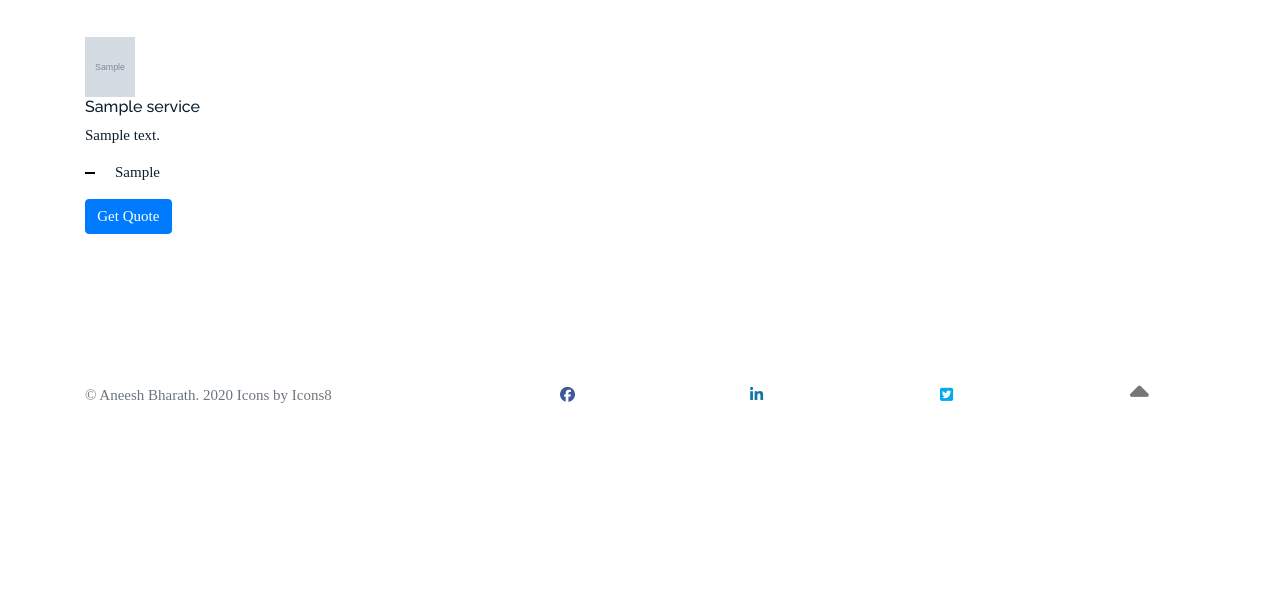
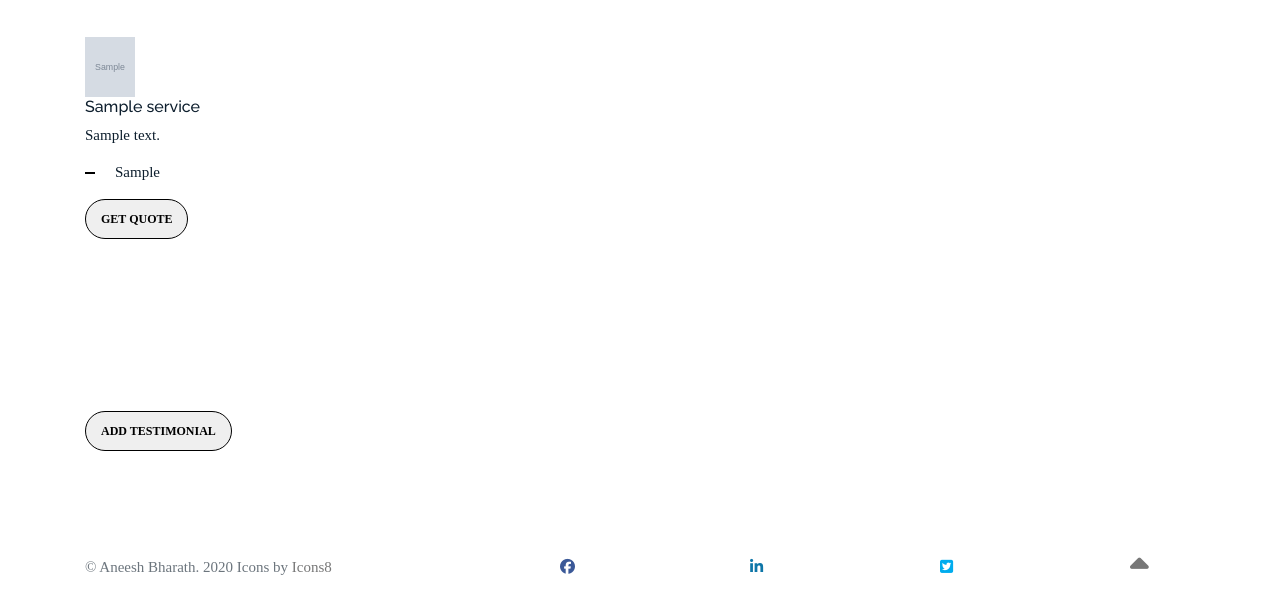
Before and after one commit to AneeshNi47/Portfolio-web, a Django app: page /services/ in a window 1280 px wide. Shown: the part 269-865 px from the top of the page. Before the commit the page ends 672 px from the top, so only its background shows below. Run offline with Django 3.2, Linux system fonts and the light colour scheme; tables that the repository leaves empty hold one stand-in row (values such as "Sample post"); grey boxes marked "Sample" are stand-in pictures; one stand-in notice (Sample message) is shown; some libraries are stand-ins or nearby versions; some web fonts are replaced.

Commit message:
added quote and testimonial button

```diff
--- a/jobs/admin.py
+++ b/jobs/admin.py
@@ -2,7 +2,7 @@ from django.contrib import admin
 
 # Register your models here.
 
-from .models import Job, Vistor, JobImage, Services, ServicePoints, Testimonial
+from .models import Job, Vistor, JobImage, Services, ServicePoints, Testimonial, QuoteRequest
 
 admin.site.register(Job)
 admin.site.register(Vistor)
@@ -10,3 +10,4 @@ admin.site.register(JobImage)
 admin.site.register(Services)
 admin.site.register(ServicePoints)
 admin.site.register(Testimonial)
+admin.site.register(QuoteRequest)
--- a/jobs/templates/jobs/services.html
+++ b/jobs/templates/jobs/services.html
@@ -1,6 +1,14 @@
 {% extends 'base.html' %}
 
 {% block content %}
+<title>Services</title>
+{% if messages %}
+    <script>
+        {% for message in messages %}
+            alert('{{ message }}');
+        {% endfor %}
+    </script>
+{% endif %}
 <style>
     .crop {
         width: 200px;
@@ -14,6 +22,15 @@
         margin: -75px 0 0 -100px;
     }
 </style>
+
+<script type="text/javascript">
+    function modal_value(value) {
+        var serviceID = $(value).data('id');
+        $(".modal-body #serviceID").val( serviceID );
+        $('#add_quote').modal('show');
+    }
+</script>
+
 <section class="section">
 
     <div class="container">
@@ -43,7 +60,13 @@
                                 </ul>
                             {% endif %}
                         {% endfor %}
-                        <button type="button" class="btn btn-primary">Get Quote</button>
+                        <a ></a>
+                        <button class="readmore d-block" type="button" style="border-radius: 50px;" onclick="modal_value(this)"
+                        data-toggle="modal" data-id="{{ service.id }}"
+                        data-toggle="modal"
+                        href="#add_quote" class="btn btn-primary">
+                        Get Quote
+                        </button>
                     </div>
                 {% endfor %}
           </div>
@@ -52,10 +75,9 @@
 </section>
 
     <!-- ======= Testimonials Section ======= -->
-{% if  Testimonials %}
-    <section class="section pt-0">
-        <div class="container">
-            <a type="button" data-toggle="modal" data-target="#add_testimonial"><i class="fas fa-plus fa-lg"></i></a>
+<section class="section pt-0">
+    <div class="container">
+        {% if  Testimonials %}
             <div class="owl-carousel testimonial-carousel">
                 {% for  Testimonial in Testimonials.all %}
                     <div class="testimonial-wrap">
@@ -69,10 +91,13 @@
                     </div>
                 {% endfor %}
             </div>
-
-        </div>
-    </section><!-- End Testimonials Section -->
-{% endif %}
+        {% endif %}
+        <br>
+        <button class="readmore d-block" type="button" data-toggle="modal" style="border-radius: 50px;" data-target="#add_testimonial">
+            Add Testimonial
+        </button>
+    </div>
+</section><!-- End Testimonials Section -->
 
 
         <div class="modal fade" id="add_testimonial" tabindex="-1" aria-labelledby="exampleModalLabel" aria-hidden="true">
@@ -85,25 +110,26 @@
                 </button>
               </div>
               <div class="modal-body">
-                <form action="/addTestimonials/" method="post" enctype="multipart/form-data" role="form" class="php-email-form">
+                <form method="POST" action="{% url 'addTestimonials'%}"  enctype="multipart/form-data" role="form">
+                    {% csrf_token %}
                     <div class="form-group">
                         <label for="fname">Name:</label>
-                        <input type="text" id="fname" class="form-control" name="name"><br>
+                        <input type="text" id="fname" class="form-control" name="username"><br>
                     </div>
                     <div class="form-group">
                         <label for="lname">Email:</label>
-                        <input type="text" id="lname"  class="form-control" name="email"><br>
+                        <input type="text" id="lname"  class="form-control" name="useremail"><br>
                     </div>
                     <div class="form-group">
                         <label for="lname">Testimonial:</label>
-                        <textarea class="form-control" name="message" cols="20" rows="10" data-rule="required" data-msg="Please write something for us"></textarea>
+                        <textarea class="form-control" name="comment" cols="20" rows="10" data-rule="required" data-msg="Please write something for us"></textarea>
                     </div>
                     <div class="form-group">
                         <label for="lname">Image:</label>
-                        <input type="file" name="image" class="form-control-file" id="fileToUpload">
+                        <input type="file" name="userimage"  id="fileToUpload">
                     </div>
                     <div class="form-group">
-                        <button type="submit" class="btn btn-primary">Submit</button>
+                        <button type="submit" value="submit" class="btn btn-primary">Submit</button>
                     </div>
                 </form>
               </div>
@@ -113,4 +139,42 @@
             </div>
           </div>
         </div>
+
+        <div class="modal fade" id="add_quote" tabindex="-1" aria-labelledby="exampleModalLabel" aria-hidden="true">
+          <div class="modal-dialog" role="document">
+            <div class="modal-content">
+              <div class="modal-header">
+                <h5 class="modal-title" id="exampleModalLabel">Request a Quote</h5>
+                <button type="button" class="close" data-dismiss="modal" aria-label="Close">
+                  <span aria-hidden="true">&times;</span>
+                </button>
+              </div>
+              <div class="modal-body">
+                <form method="POST" action="{% url 'addQuoteRequest'%}"  enctype="multipart/form-data" role="form">
+                    {% csrf_token %}
+                    <input type="hidden" id="serviceID" name="proj_type"><br>
+                    <div class="form-group">
+                        <label for="fname">Name:</label>
+                        <input type="text" id="fname" class="form-control" name="username"><br>
+                    </div>
+                    <div class="form-group">
+                        <label for="lname">Email:</label>
+                        <input type="text" id="lname"  class="form-control" name="useremail"><br>
+                    </div>
+                    <div class="form-group">
+                        <label for="lname">Project Description:</label>
+                        <textarea class="form-control" name="description" cols="20" rows="10" data-rule="required" data-msg="Please write something for us"></textarea>
+                    </div>
+                    <div class="form-group">
+                        <label for="lname">Estimate Budget <i class="fas fa-dollar-sign"></i> : </label>
+                          <input type="number" class="form-control" id="proj_budget" name="proj_budget">
+                    </div>
+                    <div class="form-group">
+                        <button type="submit" value="submit" class="btn btn-primary">Submit</button>
+                    </div>
+                </form>
+              </div>
+            </div>
+          </div>
+        </div>
 {% endblock %}
--- a/jobs/views.py
+++ b/jobs/views.py
@@ -1,5 +1,7 @@
-from django.shortcuts import render
-from .models import Job, Vistor, Services, ServicePoints, Testimonial
+from django.shortcuts import render, redirect, render_to_response
+from django.http import HttpResponse, HttpResponseRedirect
+from django.contrib import messages
+from .models import Job, Vistor, Services, ServicePoints, Testimonial, QuoteRequest
 import requests
 from django.utils import timezone
 # Create your views here.
@@ -90,13 +92,31 @@ def services(request):
 def addTestimonials(request):
     if request.method == 'POST':
         testimonial = Testimonial()
-        image = request.POST['image']
-        comment = request.POST['comment']
-        user_name = request.POST['username']
-        user_email = request.POST['useremail']
+        testimonial.image = request.FILES['userimage']
+        testimonial.comment = request.POST['comment']
+        testimonial.user_name = request.POST['username']
+        testimonial.user_email = request.POST['useremail']
         testimonial.save()
-    return HttpResponse('')
+        messages.info(request, 'Thankyou for your feedback, your Testimonial will be displayed soon!')
+    return HttpResponseRedirect('/services')
 
+
+def addQuoteRequest(request):
+    if request.method == 'POST':
+        quotes = QuoteRequest()
+        service_id = request.POST['proj_type']
+        print("------------------------")
+        print(service_id)
+        print("------------------------")
+        quotes.project_type = Services.objects.get(id = request.POST['proj_type'])
+        quotes.user_name = request.POST['username']
+        quotes.user_email = request.POST['useremail']
+        quotes.project_desc = request.POST['description']
+        quotes.budget = request.POST['proj_budget']
+        quotes.final_price = 00
+        quotes.save()
+        messages.info(request, 'Your Quote has been submitted, We will contact you soon!')
+    return HttpResponseRedirect('/services')
 
 #'weather_desc':
 def visitor_count(request):
--- a/portfolio/urls.py
+++ b/portfolio/urls.py
@@ -24,6 +24,8 @@ urlpatterns = [
     path('admin/', admin.site.urls),
     path('', jobs.views.home, name='home'),
     path('services/', jobs.views.services, name='services'),
+    path('jobs/addTestimonials', jobs.views.addTestimonials, name='addTestimonials'),
+    path('jobs/addQuoteRequest', jobs.views.addQuoteRequest, name='addQuoteRequest'),
     path('', jobs.views.visitor_count, name='visitor_count'),
     path('accounts/', include('accounts.urls'), name='accounts'),
     path('blog/', include('blog.urls'), name='blog'),
```
